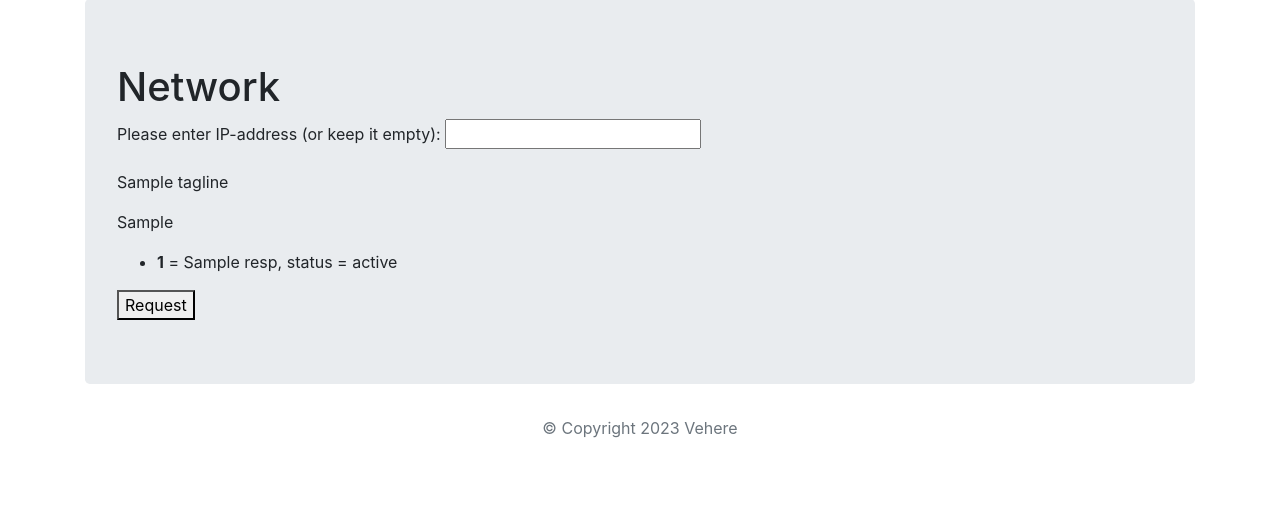
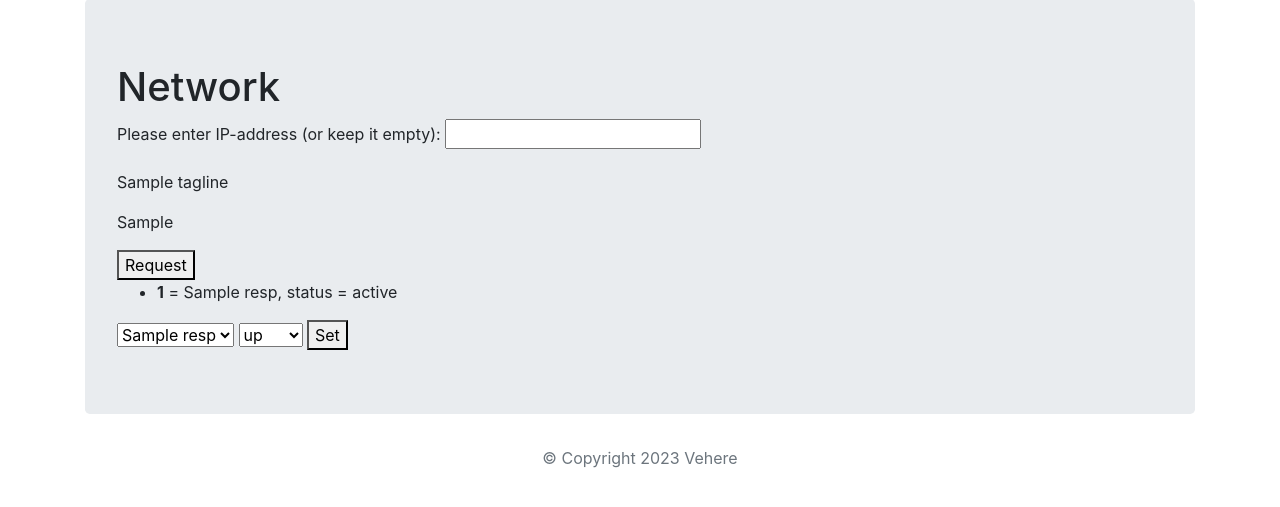
Before and after one commit to StrangersSoftware/snmp, a Node project: template views/pages/network.ejs in a window 1280 px wide. Shown: the part 107-614 px from the top of the page. Run offline with Node 20 templates, Linux system fonts and the light colour scheme; the template is opened without the code that fills it: most values are stand-ins (such as "Sample title", 1, 10 or a date in 2020).

Commit message:
Add `set` elements and function

```diff
--- a/index.js
+++ b/index.js
@@ -115,6 +115,8 @@ app.get('/network', async (req, res) => {
 
 app.post('/network', (req, res) => {
   const ip = req.body.ip;
+  const selected_oid = req.body.select;
+  const new_status = req.body.set;
 
   let result = [];
   let statuses = [];
@@ -143,14 +145,40 @@ app.post('/network', (req, res) => {
           if (varbind.oid.substring(0, varbind.oid.lastIndexOf(".")) === "1.3.6.1.2.1.2.2.1.2")
             result.push({oid: varbind.oid, value: Buffer.from(varbind.value).toString('utf8') });
 
-          if (varbind.oid.substring(0, varbind.oid.lastIndexOf(".")) === "1.3.6.1.2.1.2.2.1.8")
+          if (varbind.oid.substring(0, varbind.oid.lastIndexOf(".")) === "1.3.6.1.2.1.2.2.1.7")
             statuses.push(varbind.value);
         }
     }
   }
 
   var maxRepetitions = 20;
-  session.subtree(oid, maxRepetitions, feedCb, doneCb);
+  if (!selected_oid) {
+    console.log('SUBTREE');
+    session.subtree(oid, maxRepetitions, feedCb, doneCb);
+  }
+  else{
+    const varbind = [{
+      oid: `1.3.6.1.2.1.2.2.1.7.${selected_oid.split('.').pop()}`,
+      type: snmp.ObjectType.Integer,
+      value: Number(new_status),
+    }]
+
+    console.log('SET -', varbind[0]);
+
+    session.set(varbind, function (error, varbind) {
+      if (error) {
+          console.error (error.toString());
+      } else {
+
+              // for version 1 we can assume all OIDs were successful
+              console.log(varbind[0].oid + "|" + varbind[0].value);
+
+              // for version 2c we must check each OID for an error condition
+              if (snmp.isVarbindError (varbind)) console.error(snmp.varbindError (varbind));
+      }
+      session.close();
+    });
+  }
 });
 
 app.get('/about', function(req, res) {
@@ -160,26 +188,3 @@ app.get('/about', function(req, res) {
 app.listen(port, () => {
   console.log(`Open http://localhost:${port}`);
 });
-
-
-
-
-// var options = {
-//   port: 162,
-//   disableAuthorization: true,
-//   includeAuthentication: false,
-//   accessControlModelType: snmp.AccessControlModelType.None,
-//   engineID: "8000B98380AE1223131213318182919821", // where the X's are random hex digits
-//   address: null,
-//   transport: "udp4"
-// };
-
-// var callback = function (error, notification) {
-//   if ( error ) {
-//       console.error (error);
-//   } else {
-//       console.log (JSON.stringify(notification, null, 2));
-//   }
-// };
-
-// receiver = snmp.createReceiver (options, callback);
--- a/views/pages/network.ejs
+++ b/views/pages/network.ejs
@@ -21,6 +21,8 @@
                 </p>
                 <p><%= tagline %></p>
                 <p><%= subTagline %></p>
+
+                <button type="submit">Request</button>
                 <ul>
                     <% oids.forEach(function(oid) { %>
                         <li>
@@ -30,9 +32,24 @@
                         </li>
                     <% }); %>
                 </ul>
-                <button type="submit">Request</button>
             </form>
-
+            <%if (oids?.length > 0) { %>
+                <form action="/network" method="post">
+                    <select id="select" name="select">
+                        <% for ( var oid of oids )
+                            {  %><option value="<%=oid.oid%>" ><%=oid.resp %></option><% }
+                        %>
+                    </select>
+                    <select id="set" name="set">
+                        <%
+                            var options = [ { capt: 'up', value: 1}, { capt: 'down', value: 2} ]
+                            for ( var option of options )
+                            {  %><option value="<%=option.value %>" ><%=option.capt %></option><% }
+                        %>
+                    </select>
+                    <button type="submit">Set</button>
+                </form>
+            <% } %>
         </div>
     </main>
 
```
